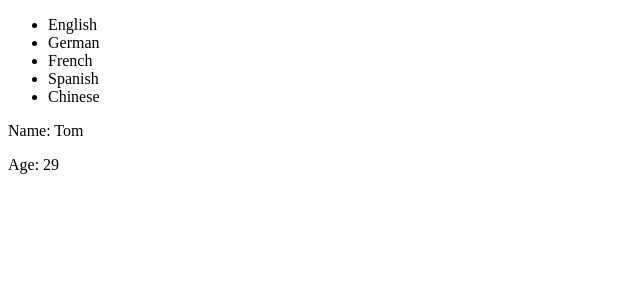
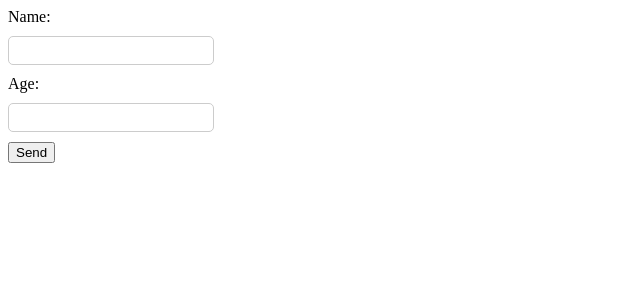
Before and after one commit to a1723/metanit_study_project, a Django app: page / in a window 1280 px wide. Shown: the top 300 px of the page, without its empty margins (0-640 px from the left). Run offline with Django 3.2, Linux system fonts and the light colour scheme.

Commit message:
templates and forms added

```diff
--- /dev/null
+++ b/games/forms.py
@@ -0,0 +1,12 @@
+from django import forms
+
+
+class UserForm(forms.Form):
+    name = forms.CharField(widget=forms.TextInput(attrs={"class":"myfield"}))
+    age = forms.IntegerField(widget=forms.NumberInput(attrs={"class":"myfield"}))
+    #name = forms.CharField(label="Имя", initial="Sasha", help_text="Enter ur name")
+    #age = forms.IntegerField(label="Возраст", initial=18)
+    #comment = forms.CharField(label="Комментарий", widget=forms.Textarea)
+    #email = forms.EmailField(label="Почта")
+    #required_css_class = "field"
+    #error_css_class = "error"
--- a/games/views.py
+++ b/games/views.py
@@ -1,11 +1,18 @@
 from django.shortcuts import render
 from django.http import *
 from django.template.response import TemplateResponse
+from .forms import UserForm
 
 def index(request):
-    langs = ["English", "German", "French", "Spanish", "Chinese"]
-    return render(request, "index.html", context={"langs": langs})
-
+    userform = UserForm()
+    if request.method == "POST":
+        userform = UserForm(request.POST)
+        if userform.is_valid():
+            name = request.POST.get("name")
+            age = request.POST.get("age")
+            email = request.POST.get("email")
+            return HttpResponse("<h2>Hello, {0}. </br> Your age is {1} and ur email is {2}</h2>".format(name, age, email))
+    return render(request, "index.html", {"form": userform})
 
 """def index(request):
     header = "Personal Data"                    # обычная переменная
--- a/templates/index.html
+++ b/templates/index.html
@@ -2,19 +2,38 @@
 <html>
 <head>
     <meta charset="utf-8" />
-    <title>Hello Django</title>
+    <title>Django Forms</title>
+    <style>
+        .alert{color:red}
+        .form-group{margin: 10px 0;}
+        .form-group input{width:250px;height: 25px;border-radius:3px;}
+        .field{font-weight:bold;}
+        .error{color:red;}
+
+        .myfield{
+            border:1px solid #ccc;
+            border-radius:5px;
+            height:25px;
+            width:200px;
+            margin: 10px 10px 10px 0;
+        }
+    </style>
 </head>
 <body>
-    <ul>
-        {% for lan in langs %}
-        <li>{{ lan }}</li>
+    <form method="POST" novalidate>
+        {% csrf_token %}
+        <div>
+        {% for field in form%}
+        <div class="row">
+        {{field.label_tag}}
+        <div class="col-md-10">{{field}}</div>
+            {% if field.errors%}
+                <div class="error">{{field.errors}}</div>
+            {% endif %}
+        </div>
         {% endfor %}
-    </ul>
-    {% with name="Tom" age=29 %}
-    <div>
-        <p>Name: {{ name }}</p>
-        <p>Age: {{ age }}</p>
-    </div>
-{% endwith %}
+        </div>
+        <input type="submit" value="Send">
+    </form>
 </body>
 </html>
```
